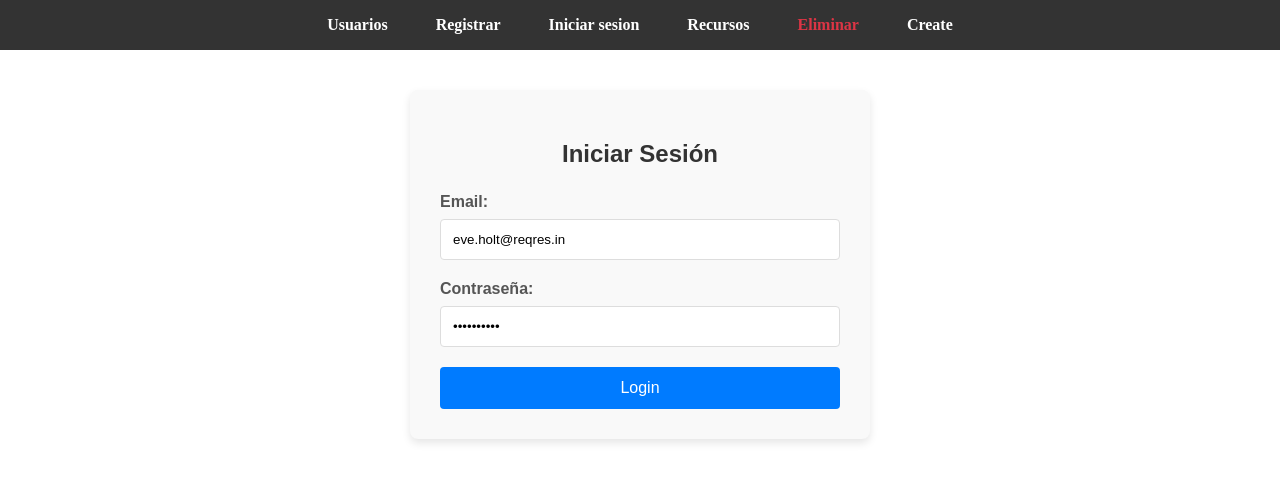
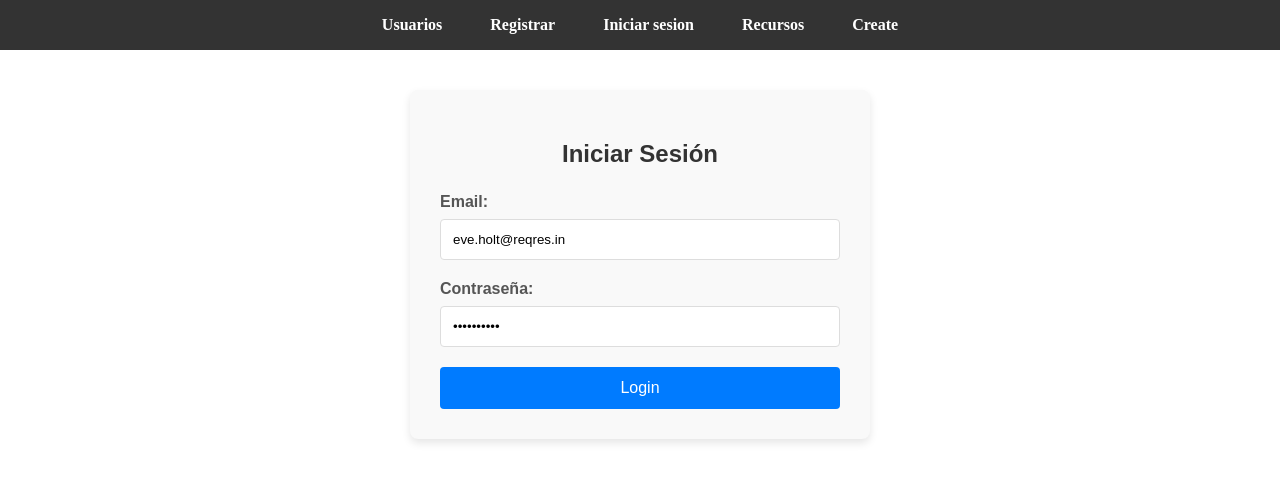
Before and after one commit to Nix-ui/proyectoTecWeb, an Angular app: page /login in a window 1280 px wide. Shown: the top 482 px of the page. Built offline with nearby package versions, Linux system fonts and the light colour scheme.

Commit message:
eliminar el ELIMINAR de la barra de nav

```diff
--- a/src/app/elementos/navbar/navbar.component.html
+++ b/src/app/elementos/navbar/navbar.component.html
@@ -12,9 +12,7 @@
     <li class="navbar-item">
       <a class="navbar-link"  [routerLink]="['/resource']" [routerLinkActive]="['active-recurso']" >Recursos</a>
     </li>
-    <li class="navbar-item">
-      <span class="navbar-delete">Eliminar</span>
-    </li>
+
     <li class="navbar-item">
         <a class="navbar-link" [routerLink]="['/create']" [routerLinkActive]="['active-create']">Create</a>
     </li>
```
